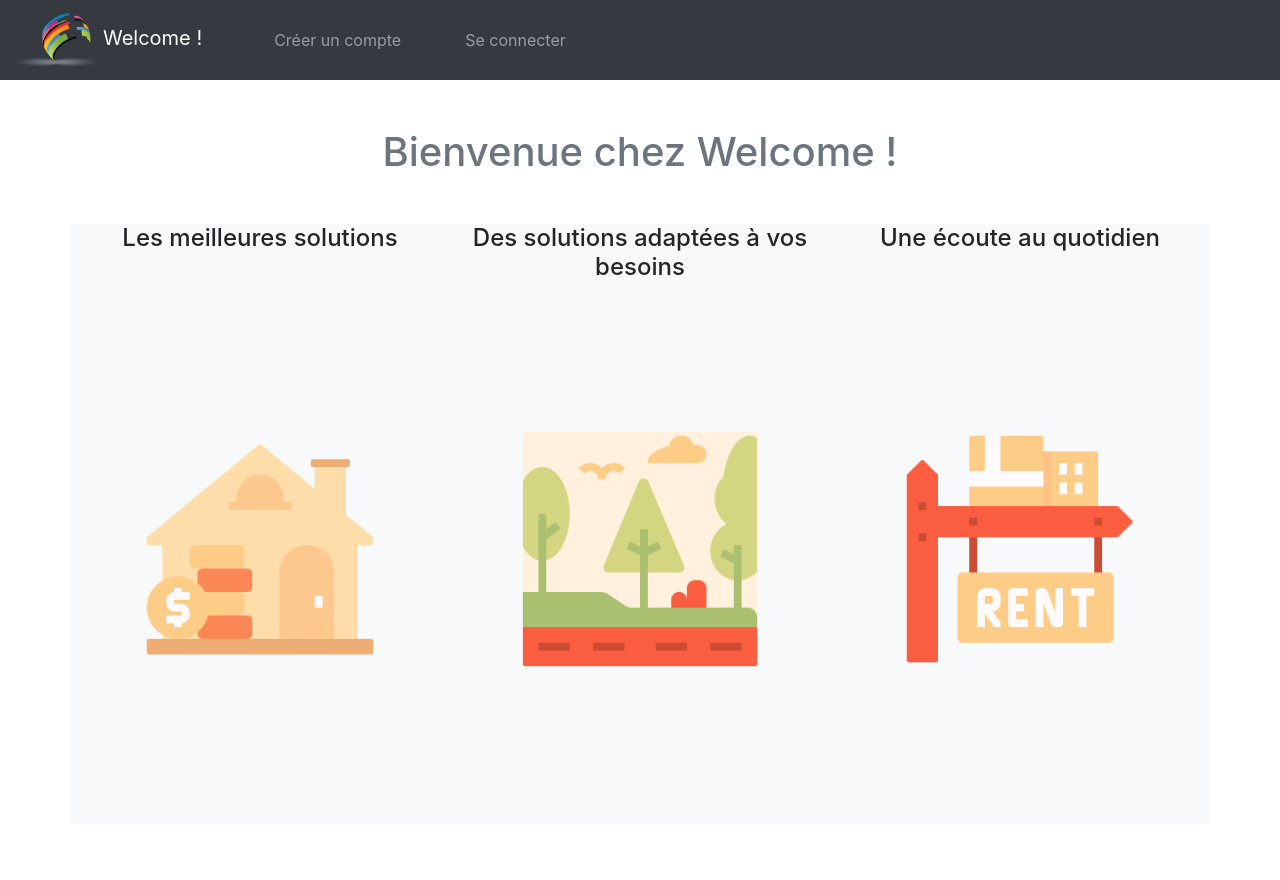
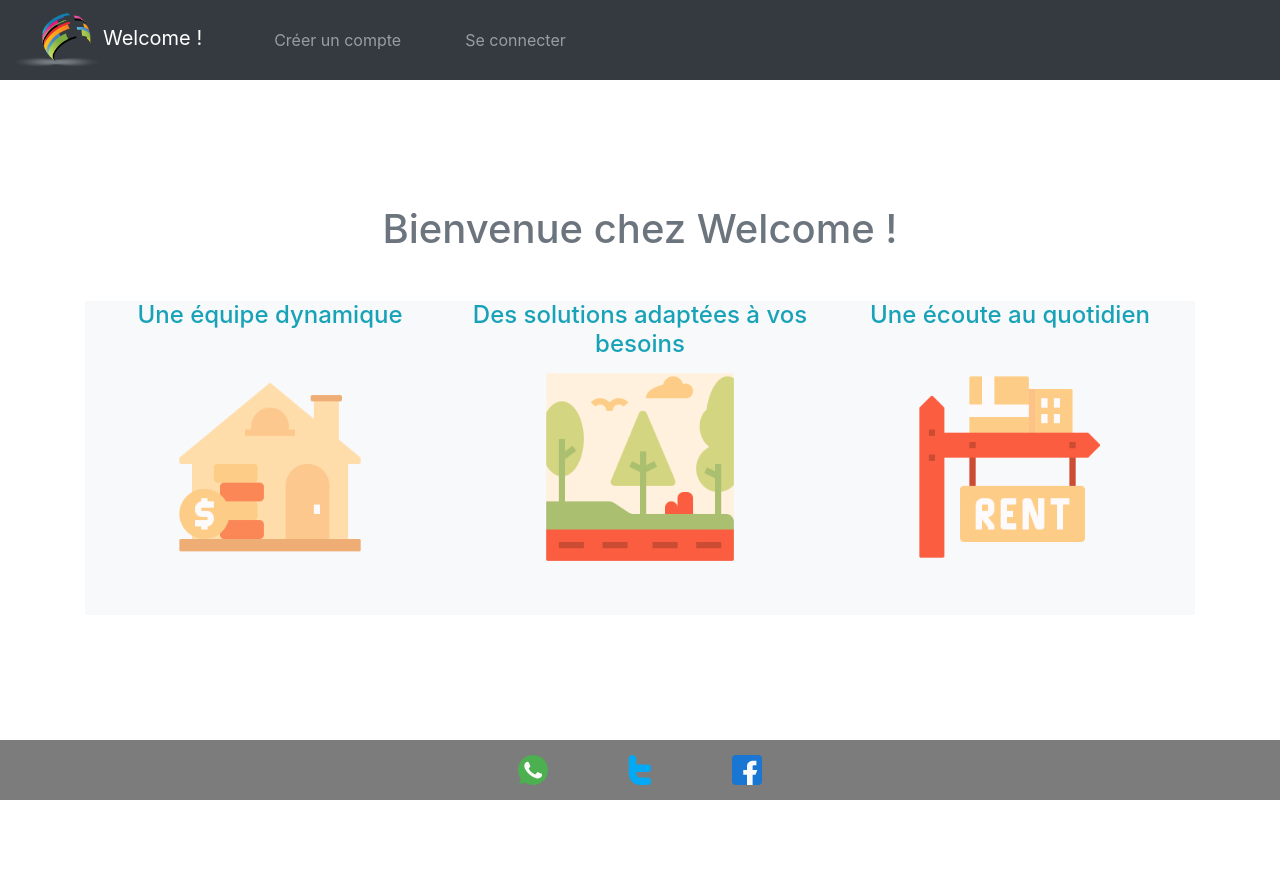
Before and after one commit to alexandre-leroux/module-connexion, a PHP site: page / in a window 1280 px wide. After the commit the page ends 800 px from the top, so only its background shows below. Run offline with PHP 8.4, Linux system fonts and the light colour scheme.

Commit message:
base page d'accueil ok

```diff
--- a/CSS/style.css
+++ b/CSS/style.css
@@ -1,16 +1,43 @@
+html{
+    min-height: 100vh;
+}
+body{
+    height: 100vh;
+    display: flex;
+    flex-direction: column;
+    justify-content: space-between;
+}
+
+
+
+
 #header{
     height: 80px;
 }
 
 
-.col-4 img{
-    width: 250px;
+.col-md img{
+    width: 200px;
 }
 
 .prestentation{
-    height: 100vh;
+
 }
 
-.col-4 h2{
+.col-md h2{
     font-size: 1.5rem;
 }
+
+footer{
+    height: 60px;
+    background-color: rgb(124, 124, 124);
+
+
+
+}
+
+
+
+.icon_social{
+ height: 30px;
+}
--- a/index.php
+++ b/index.php
@@ -44,29 +44,31 @@
 
 </header>
 
+
+<main>
 <section class="prestentation">
 
-        <div class="container h-100">
+        <div class="container-lg h-100 mb-5">
 
-            <div class="row  h-100  flex-column  ">
+            <div class="row-lg  h-100  flex-column  ">
 
                 <h1 class="text-center my-5 text-secondary">Bienvenue chez Welcome !</h1>
 
-                <div class="row bg-light no-gutters  h-75" id=logo_presentation>
+                <div class="row-lg bg-light no-gutters d-flex flex-wrap  h-75" id=logo_presentation>
 
-                    <div class="col-4  h-75 d-flex flex-column justify-content-between">
-                        <h2 class=text-center>Les meilleures solutions</h2>
-                        <img class="img-fluid d-block mx-auto" src="media/012-mortgage loan.png" alt="">
+                    <div class="col-md d-flex flex-column justify-content-between">
+                        <h2 class="text-center text-info">Une équipe dynamique</h2>
+                        <img class="img-fluid d-block mx-auto mb-5" src="media/012-mortgage loan.png" alt="">
                     </div>
 
-                    <div class="col-4  h-75 d-flex flex-column justify-content-between">
-                        <h2 class="text-center">Des solutions adaptées à vos besoins</h2>
-                        <img class="img-fluid d-block mx-auto" src="media/013-park.png" alt="">
+                    <div class="col-md  d-flex flex-column justify-content-between">
+                        <h2 class="text-center text-info">Des solutions adaptées à vos besoins</h2>
+                        <img class="img-fluid d-block mx-auto mb-5" src="media/013-park.png" alt="">
                     </div>
 
-                    <div class="col-4  h-75 d-flex flex-column justify-content-between">
-                        <h2 class="text-center">Une écoute au quotidien</h2>
-                        <img class="img-fluid d-block mx-auto " src="media/014-rent.png" alt="">
+                    <div class="col-md  d-flex flex-column justify-content-between">
+                        <h2 class="text-center text-info">Une écoute au quotidien</h2>
+                        <img class="img-fluid d-block mx-auto mb-5 " src="media/014-rent.png" alt="">
                     </div>
 
                 </div>
@@ -76,9 +78,29 @@
         </div>
 
 </section>
+</main>
+
+<footer  id="footer">
+
+    <div class="container-fluid h-100  mt-auto sticky-footer-wrapper">
+
+            <div class="row h-100 d-flex justify-content-center align-items-center" id="footer_div_icone">
+
+                <div class="col-1 h-100">
+                    <a class="h-100 d-flex justify-content-center align-items-center" href=""><img class="icon_social" src="media/007-whatsapp.svg" alt=""></a>
+                </div>
+                <div class="col-1 h-100 ">
+                    <a class="h-100 d-flex justify-content-center align-items-center"  href=""><img class="icon_social" src="media/014-twitter.svg" alt=""></a>
+                </div>
+                <div class="col-1 h-100">
+                    <a class="h-100 d-flex justify-content-center align-items-center" href=""><img class="icon_social" src="media/045-facebook.svg" alt=""></a>
+                </div>
+
+            </div>
+    </div>
 
 
-
+</footer>
 
 
 
```
Also changed, not shown: media/002-youtube.png (added), media/007-whatsapp.svg (added), media/014-twitter.svg (added), media/045-facebook.svg (added).
